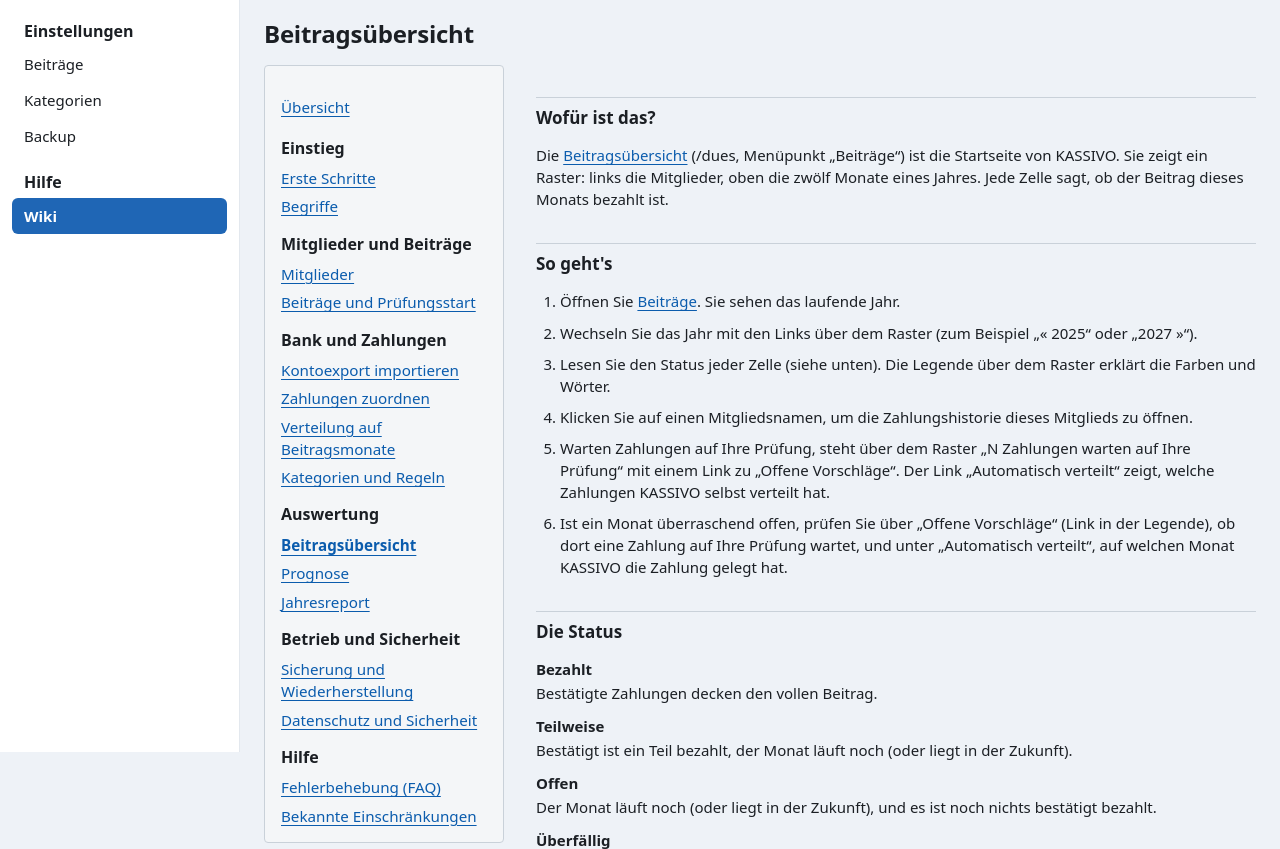
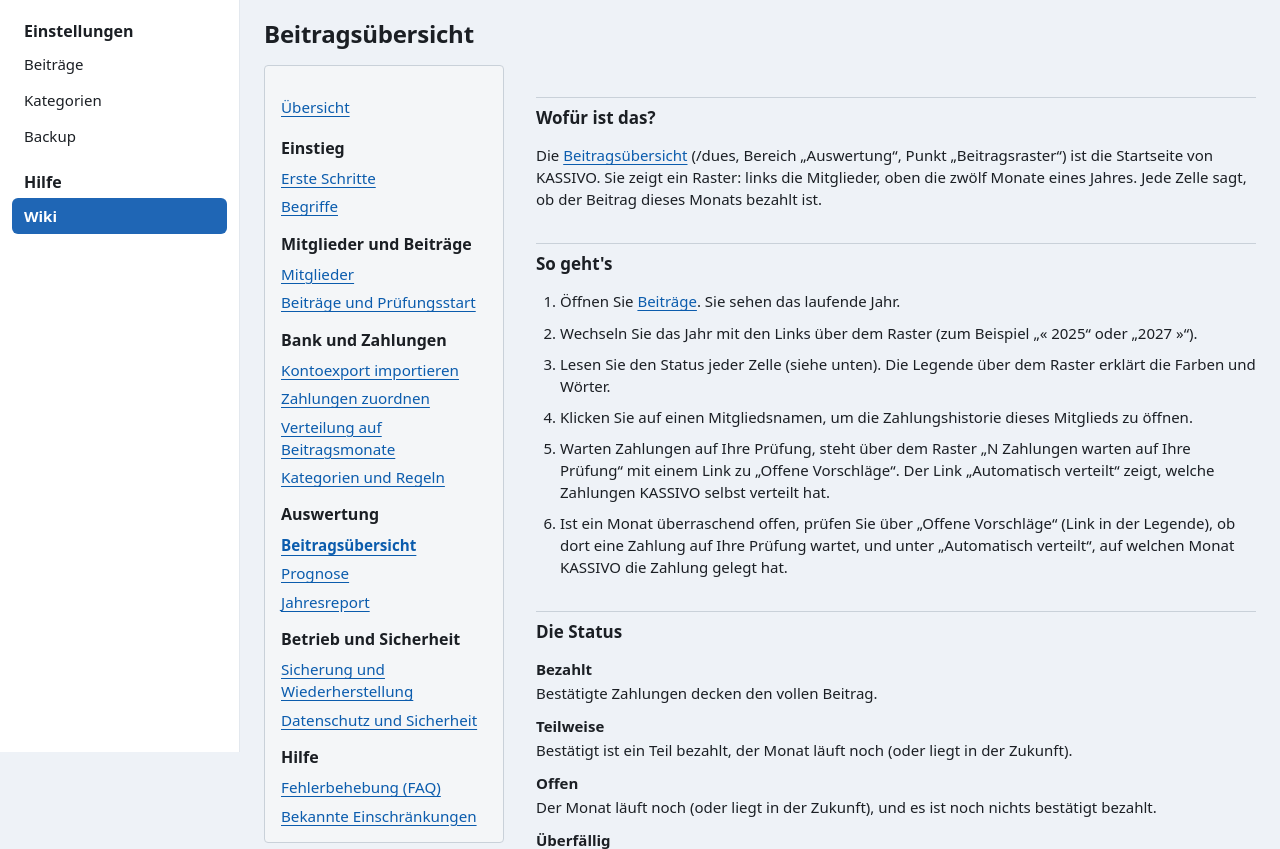
Before and after one commit to Nirodo/KASSIVO, a FastAPI app: page /wiki/beitragsuebersicht in a window 1280 px wide. Shown: the part 48-897 px from the top of the page. Run offline with FastAPI, Linux system fonts and the light colour scheme.

Commit message:
docs: Navigation in README und Wiki auf fünf Bereiche anpassen
Refs #46

Co-Authored-By: Claude Sonnet 5.5 <noreply@anthropic.com>

```diff
--- a/src/kassivo/web/templates/wiki/beitragsuebersicht.html
+++ b/src/kassivo/web/templates/wiki/beitragsuebersicht.html
@@ -1,7 +1,7 @@
 {% extends "wiki/_wiki_base.html" %}
 {% block body %}
 <h2>Wofür ist das?</h2>
-<p>Die <a href="/dues">Beitragsübersicht</a> (/dues, Menüpunkt „Beiträge“) ist die Startseite von KASSIVO. Sie zeigt ein Raster: links die Mitglieder, oben die zwölf Monate eines Jahres. Jede Zelle sagt, ob der Beitrag dieses Monats bezahlt ist.</p>
+<p>Die <a href="/dues">Beitragsübersicht</a> (/dues, Bereich „Auswertung“, Punkt „Beitragsraster“) ist die Startseite von KASSIVO. Sie zeigt ein Raster: links die Mitglieder, oben die zwölf Monate eines Jahres. Jede Zelle sagt, ob der Beitrag dieses Monats bezahlt ist.</p>
 
 <h2>So geht's</h2>
 <ol class="steps">
--- a/src/kassivo/web/templates/wiki/reports.html
+++ b/src/kassivo/web/templates/wiki/reports.html
@@ -1,7 +1,7 @@
 {% extends "wiki/_wiki_base.html" %}
 {% block body %}
 <h2>Wofür ist das?</h2>
-<p>Der <a href="/reports">Report</a> (/reports, Menüpunkt „Reports“) fasst ein Kalenderjahr zusammen: Einnahmen, Ausgaben, Saldo, die Verteilung auf Kategorien und den Verlauf über die Monate. Er wird bei jedem Aufruf aus den Buchungen berechnet, nichts davon ist gespeichert.</p>
+<p>Der <a href="/reports">Report</a> (/reports, Bereich „Auswertung“, Punkt „Reports“) fasst ein Kalenderjahr zusammen: Einnahmen, Ausgaben, Saldo, die Verteilung auf Kategorien und den Verlauf über die Monate. Er wird bei jedem Aufruf aus den Buchungen berechnet, nichts davon ist gespeichert.</p>
 
 <h2>So geht's</h2>
 <ol class="steps">
```
Also changed, not shown: README.md.
